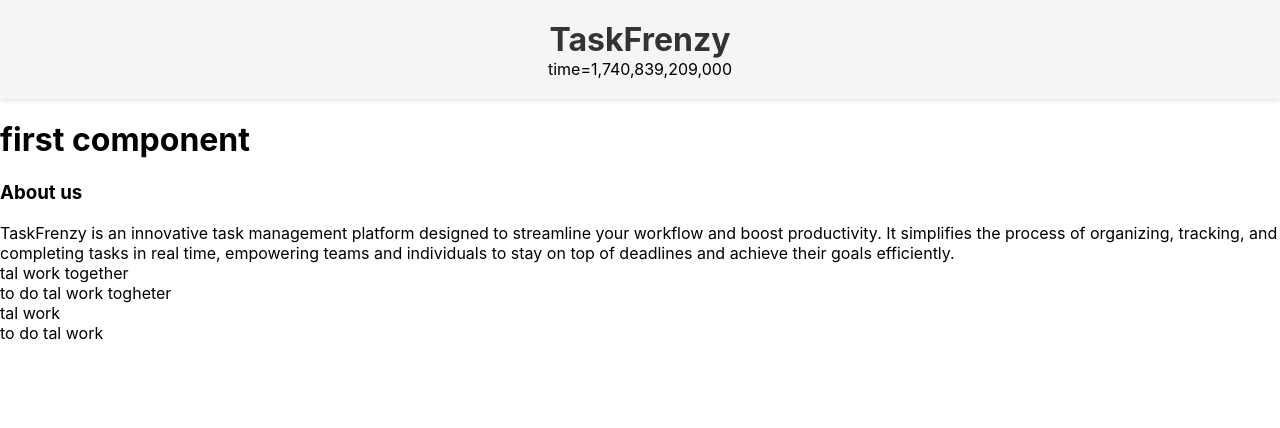
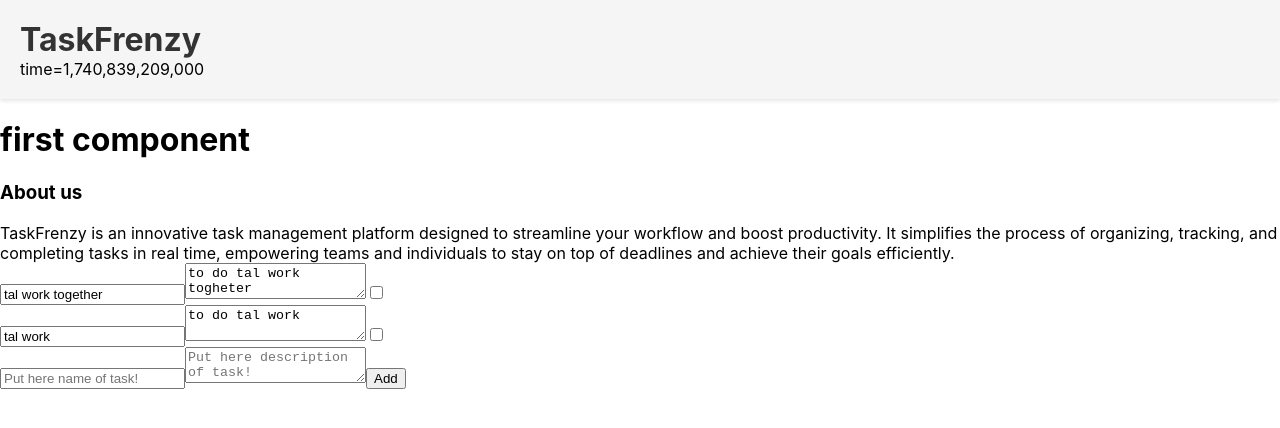
Before and after one commit to Nicksheinman/task_project, a React (Create React App) app in the folder frontendtask/: page / in a window 1280 px wide. Shown: the top 428 px of the page. Built offline with nearby package versions, Linux system fonts and the light colour scheme.

Commit message:
Task component refactor

```diff
--- a/frontendtask/src/components/MainP.jsx
+++ b/frontendtask/src/components/MainP.jsx
@@ -1,8 +1,8 @@
-
-import { tasks } from "../data";
 
 
-import  Tasks  from "./tasks";
+
+
+import  Tasks  from "./tasks/tasks";
 
 export default function MainPage(props) {
   return (
@@ -13,6 +13,6 @@
         organizing, tracking, and completing tasks in real time, empowering teams
         and individuals to stay on top of deadlines and achieve their goals
         efficiently.</div>
-        <Tasks tasks={tasks}/>
+        <Tasks />
     </div>);
 }
--- a/frontendtask/src/components/header/Header.jsx
+++ b/frontendtask/src/components/header/Header.jsx
@@ -6,8 +6,8 @@
     const date=Date.now()
     return (
       <header>
-        <h1>TaskFrenzy</h1>
-        <span>time={date.toLocaleString()}</span>
+        <div className="headerName"><h1>TaskFrenzy</h1></div>
+        <div className="HeaderSecond"><span>time={date.toLocaleString()}</span></div>
       </header>
     );
 }
--- a/frontendtask/src/components/header/header.css
+++ b/frontendtask/src/components/header/header.css
@@ -4,7 +4,6 @@
 header {
     background-color:  #f5f5f5;
     padding: 20px;
-    text-align: center;
     box-shadow: 0 2px 4px rgba(0,0,0,0.1);
 }
 
@@ -13,3 +12,6 @@
     font-size: 2rem;
     color: #333;
 }
+.headerName {
+    text-align: left;
+}
--- a/frontendtask/src/components/tasks.jsx
+++ /dev/null
@@ -1,14 +0,0 @@
-// import { tasks } from "../data";
-
-export default function Tasks(props) {
-  return (<div>
-
-    {props.tasks.map((task)=> (
-        <div className={task.id} key={task.id}>
-            <div className='taskName'>{task.title}</div>
-            <div className='taskDescription'>{task.description}</div>
-            <div className="status">{task.status}</div>
-        </div>
-    ))}
-  </div>);
-}
--- /dev/null
+++ b/frontendtask/src/components/tasks/task.jsx
@@ -0,0 +1,13 @@
+
+
+function Task({task}) {
+    return (
+        <div className="task" key={task.id}>
+                <input className="taskName" type="text" value={task.title}/>
+                <textarea className="taskDescription" id="">{task.description}</textarea>
+                <input type="checkbox" name=""/>
+                <div className="status">{task.status}</div>
+        </div>)
+}
+
+export default Task;
--- /dev/null
+++ b/frontendtask/src/components/tasks/taskAdd.jsx
@@ -0,0 +1,16 @@
+
+
+
+function TaskAdd({setNewTask, addTask, newTask}) {
+    return (
+
+    <div className="taskAdd">
+      <input type="text" placeholder="Put here name of task!" id="title" onChange={e=>setNewTask({...newTask, title:e.target.value})}/>
+      <textarea placeholder="Put here description of task!" id="description" onChange={e=>setNewTask({...newTask, description:e.target.value})}></textarea>
+      {/* <input type="checkbox" id="status" {}/> chose here if the task is completed! */}
+      <button onClick={addTask}>Add</button>
+    </div>
+    )
+}
+
+export default TaskAdd;
--- /dev/null
+++ b/frontendtask/src/components/tasks/taskList.jsx
@@ -0,0 +1,13 @@
+import Task from "./task";
+
+function TaskList({data}) {
+  return (
+    <div className="tasksList">
+      {data.map((task)=>(
+        <Task task={task}/>
+      ))}
+    </div>
+  )
+}
+
+export default TaskList;
--- /dev/null
+++ b/frontendtask/src/components/tasks/tasks.jsx
@@ -0,0 +1,30 @@
+
+import { useState } from "react";
+import TaskAdd from "./taskAdd";
+import TaskList from "./taskList";
+import { data } from "../../data";
+
+function Tasks() {
+  const [tasks, setTasks]=useState(data);
+  const [newTask, setNewTask]=useState({title:'',description:'',status:''});
+  const addTask=()=>{
+    if (!newTask.title.trim()) return;
+    const createTask={
+      id: Date.now(),
+      title:newTask.title,
+      description:newTask.description,
+      status:false
+    }
+    setTasks([...tasks, createTask]);
+    setNewTask({ title: "", description: "", status: false });
+  }
+  return (
+    <div className="tasksManager">
+      <TaskList data={data}/>
+      <TaskAdd setNewTask={setNewTask}  addTask={addTask} newTask={newTask}/>
+    </div>
+  )
+
+}
+
+export default Tasks;
--- a/frontendtask/src/data.js
+++ b/frontendtask/src/data.js
@@ -1,7 +1,7 @@
 
 
 
-export let tasks=[
+export let data=[
     {
         "id": 4,
         "user": 2,
```
